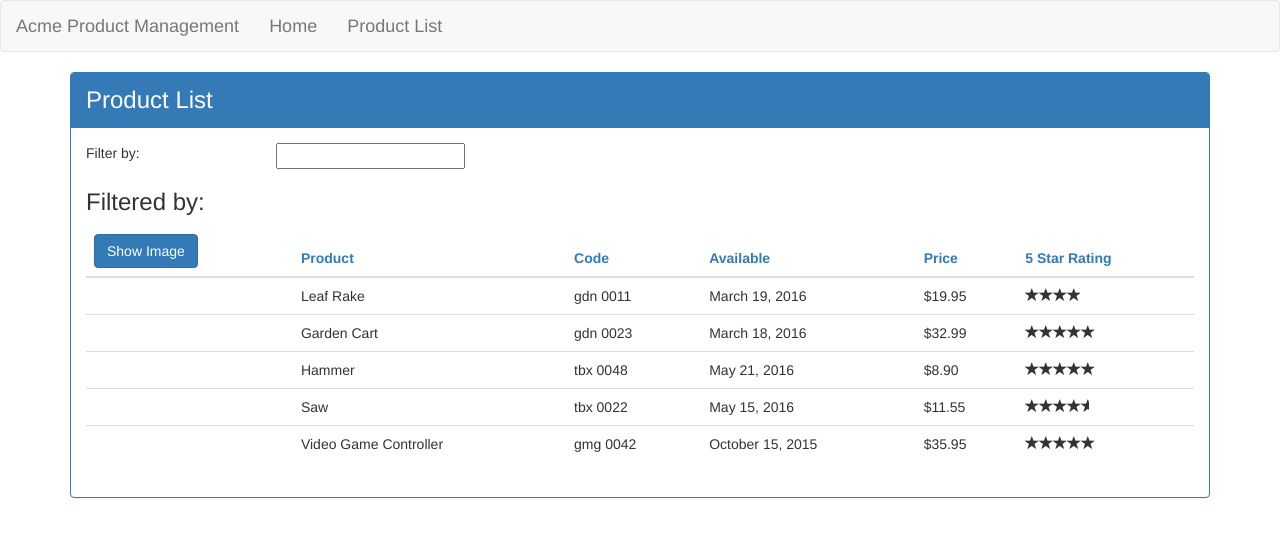
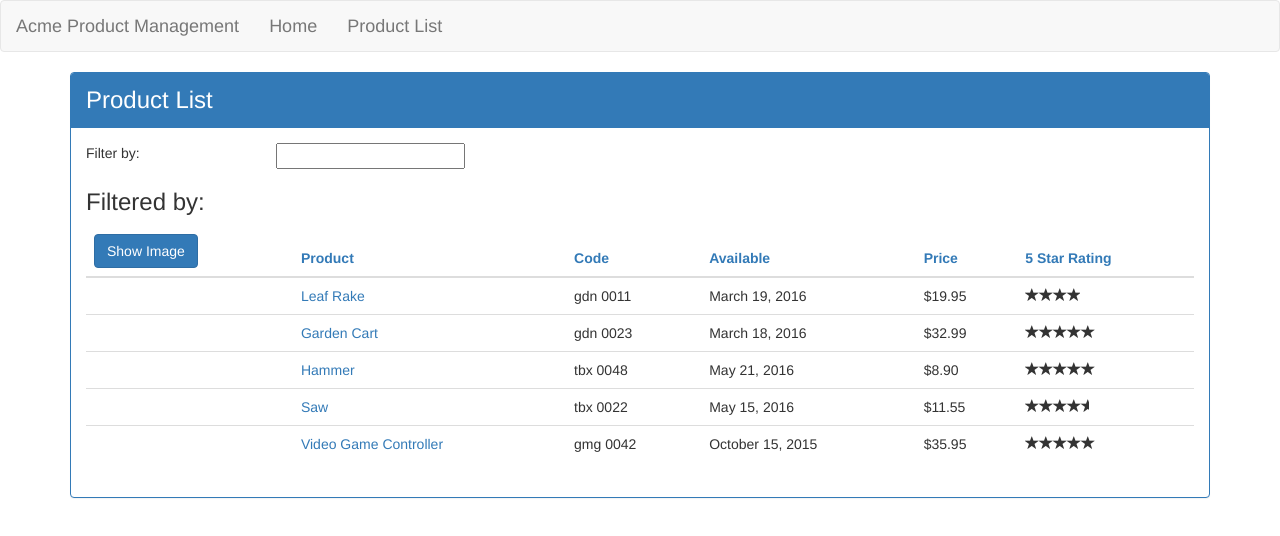
Before and after one commit to MarcLongoria/APM, an Angular app: page /products in a window 1280 px wide. Shown: the top 536 px of the page. Built offline with nearby package versions, Linux system fonts and the light colour scheme.

Commit message:
changing modules

```diff
--- a/src/app/app.module.ts
+++ b/src/app/app.module.ts
@@ -1,28 +1,25 @@
 import { BrowserModule } from '@angular/platform-browser';
 import { NgModule } from '@angular/core';
-import { FormsModule} from '@angular/forms';
 import { RouterModule} from '@angular/router';
 
 import { AppComponent } from './app.component';
-import { ProductListComponent } from './products/product-list.component';
-import { StarComponent } from './shared/star.component';
-import { ConvertToSpace } from './shared/convert-to-spaces.pipe';
 import { ProductService } from './products/product.service';
 import { HttpClientModule } from '@angular/common/http';
-import { ProductDetailComponent } from './products/product-detail.component';
 import { WelcomeComponent } from './home/welcome.component';
+import { ProductModule } from './products/product.module';
+
 
 
 
 @NgModule({
   declarations: [
-    AppComponent, ProductListComponent, StarComponent, ConvertToSpace, ProductDetailComponent, WelcomeComponent
+    AppComponent, WelcomeComponent
   ],
   imports: [
-    BrowserModule, FormsModule, HttpClientModule, RouterModule.forRoot([{path: 'products', component: ProductListComponent}, {path: 'products/:id', component: ProductDetailComponent},
-  {path: 'welcome', component: WelcomeComponent},{path: '', redirectTo: 'welcome', pathMatch: 'full'},{path: '**', redirectTo: 'welcome', pathMatch: 'full'}])
+    BrowserModule, HttpClientModule, RouterModule.forRoot([
+  {path: 'welcome', component: WelcomeComponent},{path: '', redirectTo: 'welcome', pathMatch: 'full'},{path: '**', redirectTo: 'welcome', pathMatch: 'full'}]), ProductModule
   ],
   providers: [ProductService],
-  bootstrap: [AppComponent]
+  bootstrap: [AppComponent],
 })
 export class AppModule { }
--- a/src/app/products/product-list.component.html
+++ b/src/app/products/product-list.component.html
@@ -33,7 +33,7 @@
                 <tbody>
                     <tr *ngFor="let product of filteredProducts">
                         <td><img *ngIf="showImage" [src]='product.imageUrl' [title]='product.productName' [style.width.px]='imageWidth' [style.margin.px]='imageMargin'  ></td>
-                        <td>{{product.productName}}</td>
+                        <td><a [routerLink]="['./product',product.productId]">{{product.productName}}</a></td>
                         <td>{{product.productCode | convertToSpaces: '-' | lowercase}}</td>
                         <td>{{product.releaseDate}}</td>
                         <td>{{product.price | currency:'USD':true:'1.2-2'}}</td>
```
Also changed, not shown: src/app/products/product.module.ts (added, +25 -0 lines).
